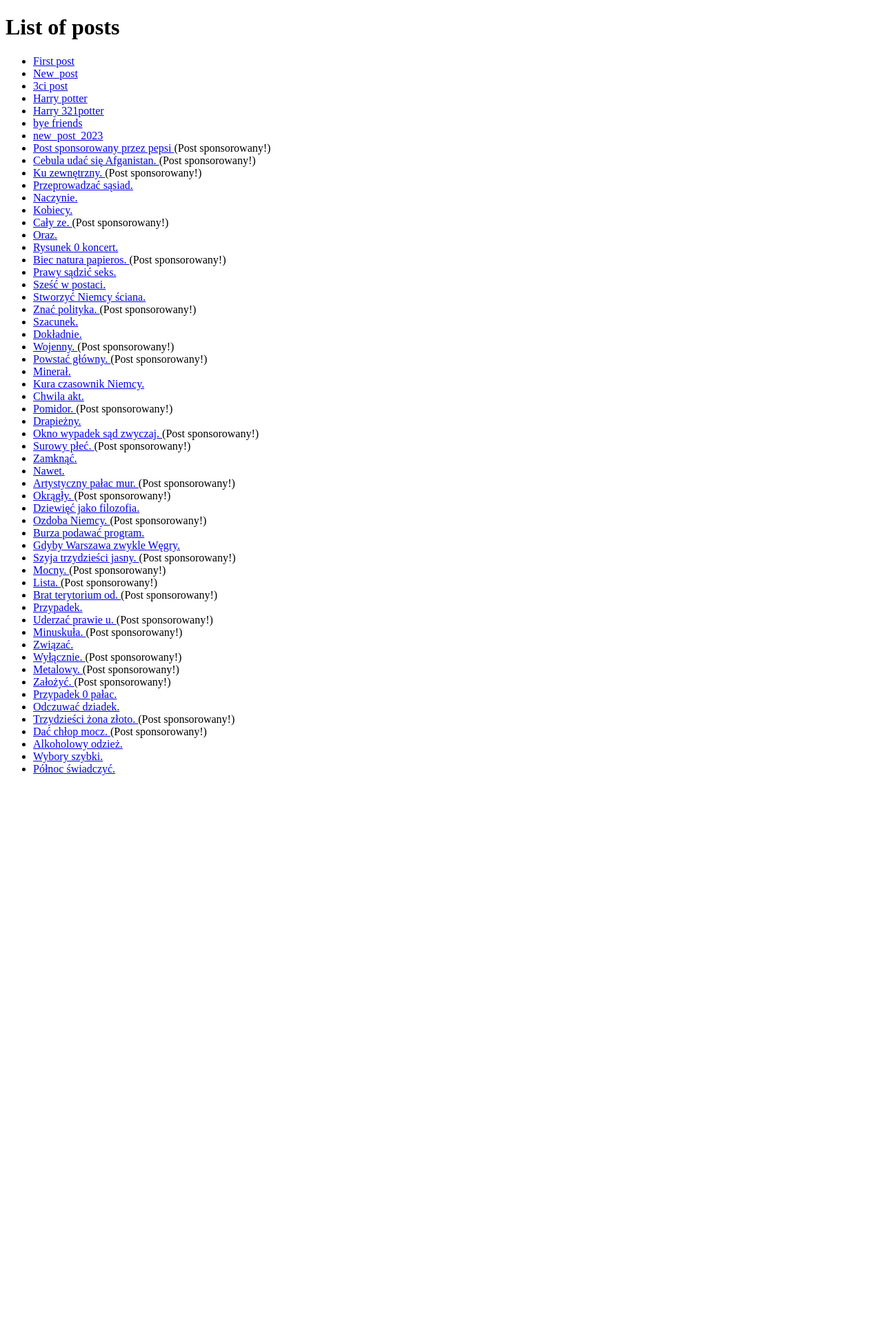
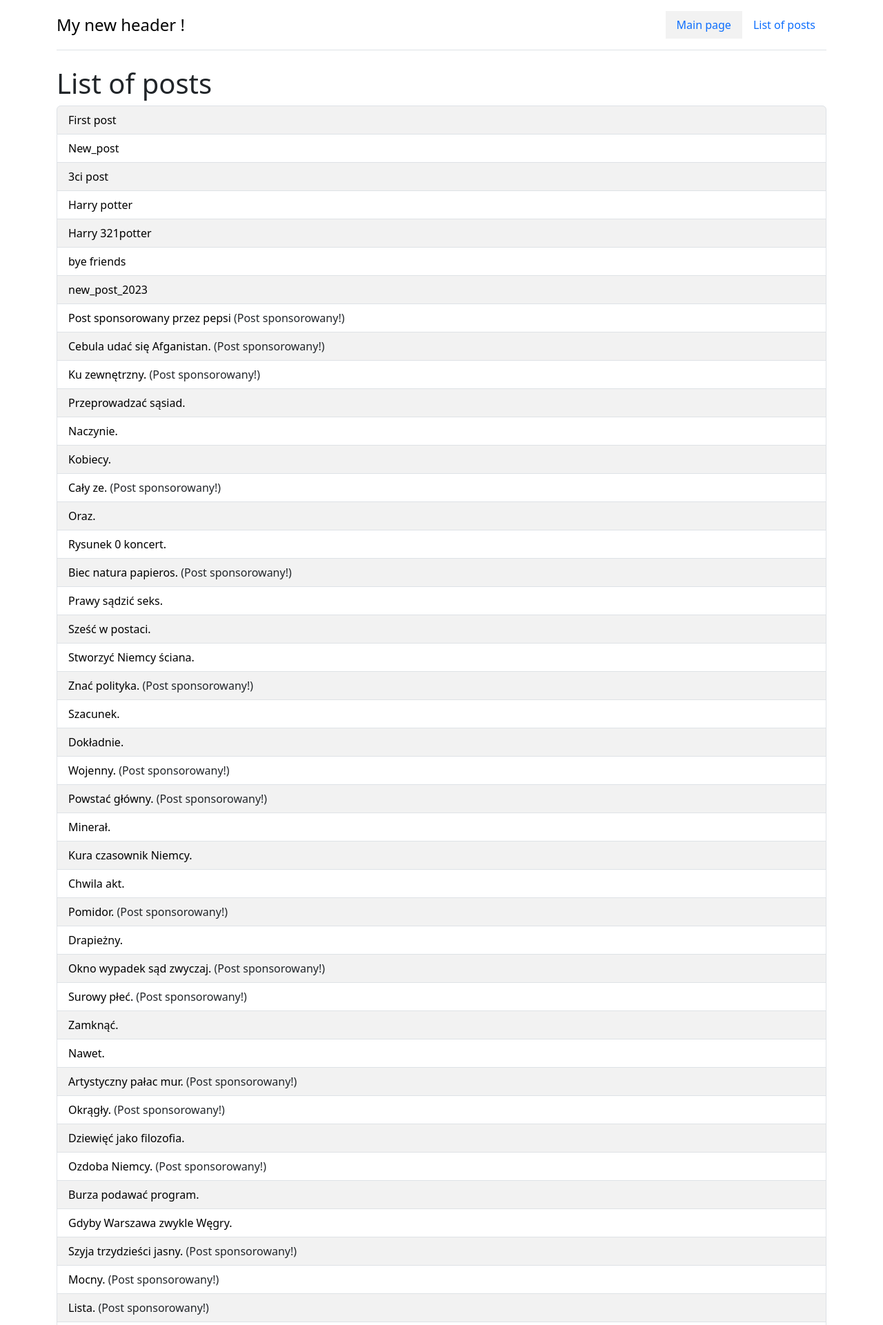
Before and after one commit to mduraj0/DjangoBasics, a Django app: page /posts/ in a window 1280 px wide. Shown: the top 1921 px of the page at 69% size. Before the commit the page ends 1124 px from the top, so only its background shows below. Run offline with Django 4.2, Linux system fonts and the light colour scheme; data comes from the database, SQL or seed files in the repository.

Commit message:
adding css templates, bootsrap exercise

```diff
--- a/firstDjango/firstDjango/settings.py
+++ b/firstDjango/firstDjango/settings.py
@@ -120,6 +120,9 @@ USE_TZ = True
 # https://docs.djangoproject.com/en/4.1/howto/static-files/
 
 STATIC_URL = 'static/'
+STATICFILES_DIR = [
+    BASE_DIR / 'static'
+]
 
 # Default primary key field type
 # https://docs.djangoproject.com/en/4.1/ref/settings/#default-auto-field
--- /dev/null
+++ b/firstDjango/main/static/main/css/style.css
@@ -0,0 +1,3 @@
+body {
+    background-color: #fff;
+}
--- /dev/null
+++ b/firstDjango/main/templates/base.html
@@ -0,0 +1,54 @@
+{% load static %}
+<!DOCTYPE html>
+<html lang="en">
+<head>
+    <meta charset="utf-8">
+    <meta name="viewport" content="width=device-width, initial-scale=1">
+    <link href="https://cdn.jsdelivr.net/npm/bootstrap@5.3.0-alpha3/dist/css/bootstrap.min.css" rel="stylesheet"
+          integrity="sha384-KK94CHFLLe+nY2dmCWGMq91rCGa5gtU4mk92HdvYe+M/SXH301p5ILy+dN9+nJOZ" crossorigin="anonymous">
+    <title>{% block title %} {% endblock %}</title>
+    <link href="{% static 'main/css/style.css' %}" rel="stylesheet">
+    {% block styles %} {% endblock %}
+</head>
+<body>
+        <div class="container">
+        <header class="d-flex flex-wrap justify-content-center py-3 mb-4 border-bottom">
+          <a href="/" class="d-flex align-items-center mb-3 mb-md-0 me-md-auto link-body-emphasis text-decoration-none">
+            <span class="fs-4"> My new header !</span>
+          </a>
+          <ul class="nav nav-pills">
+            <li class="nav-item">
+                <a href="{% url 'main:hello' %}" class="nav-link"> Main page</a>
+            </li>
+              <li class="nav-item">
+                  <a href="{% url 'posts:list' %}" class="nav-link"> List of posts</a>
+              </li>
+          </ul>
+        </header>
+        </div>
+    <nav>
+        <ul>
+        </ul>
+    </nav>
+    <div class="container">
+        {% block content %}
+        {% endblock %}
+    </div>
+    <footer class="d-flex flex-wrap justify-content-between align-items-center py-3 my-4 border-top">
+    <p class="col-md-4 mb-0 text-body-secondary">© 2023 Company, Inc</p>
+
+    <a href="/" class="col-md-4 d-flex align-items-center justify-content-center mb-3 mb-md-0 me-md-auto link-body-emphasis text-decoration-none">
+      <svg class="bi me-2" width="40" height="32"><use xlink:href="#bootstrap"></use></svg>
+    </a>
+        <nav>
+            <ul class="nav col-md-4 justify-content-end">
+                <li class="nav-item">
+                    <a href="{% url 'main:about' %}" class="nav-link px-2 text-body-secondary">> About </a>
+                </li>
+            </ul>
+        </nav>
+    </footer>
+<script src="https://cdn.jsdelivr.net/npm/bootstrap@5.3.0-alpha3/dist/js/bootstrap.bundle.min.js"
+        integrity="sha384-ENjdO4Dr2bkBIFxQpeoTz1HIcje39Wm4jDKdf19U8gI4ddQ3GYNS7NTKfAdVQSZe" crossorigin="anonymous"></script>
+</body>
+</html>
--- /dev/null
+++ b/firstDjango/main/templates/main/hello.html
@@ -0,0 +1,5 @@
+{% extends 'base.html' %}
+
+{% block content %}
+    Hello world!!
+{% endblock %}
--- a/firstDjango/main/urls.py
+++ b/firstDjango/main/urls.py
@@ -1,9 +1,10 @@
 from django.urls import path
-from .views import hello, some_test
+from .views import hello, some_test, about
 
 app_name = 'main'
 
 urlpatterns = [
     path('', hello, name='hello'),
-    path('testy', some_test)
+    path('testy', some_test),
+    path('about', about, name='about')
 ]
--- /dev/null
+++ b/firstDjango/posts/static/posts/css/style.css
@@ -0,0 +1,16 @@
+ul {
+    list-style-type : none;
+}
+
+ul li:nth-child(odd) {
+    background-color : #f2f2f2;
+}
+
+ul li a {
+    color : #000;
+    text-decoration : none;
+}
+
+ul li a: hover {
+    color : #d00149;
+}
--- a/firstDjango/posts/templates/posts/list.html
+++ b/firstDjango/posts/templates/posts/list.html
@@ -1,14 +1,14 @@
-<!DOCTYPE html>
-<html lang="en">
-<head>
-    <meta charset="UTF-8">
-    <title>List of posts</title>
-</head>
-<body>
+{% extends 'base.html' %}
+{% load static %}
+
+{% block styles %}
+<link href="{% static 'posts/css/style.css' %}" rel="stylesheet">
+{% endblock %}
+{% block content %}
     <h1> List of posts </h1>
-    <ul>
+    <ul class="list-group">
         {% for post in posts_list %}
-            <li>
+            <li class="list-group-item">
                 <a href="{% url 'posts:details' post.id %}"> {{ post.title }} </a>
                 {% if post.sponsored %}
                     (Post sponsorowany!)
@@ -16,6 +16,4 @@
             </li>
         {% endfor %}
     </ul>
-
-</body>
-</html>
+{% endblock %}
```
Also changed, not shown: firstDjango/main/templates/main/about.html (renamed from firstDjango/main/templates/main/about.htlm.html, +3 -9 lines), firstDjango/main/views.py (+5 -4 lines), firstDjango/posts/templates/base.html (deleted, +0 -28 lines), firstDjango/posts/templates/posts/post_details.html (+4 -11 lines).
